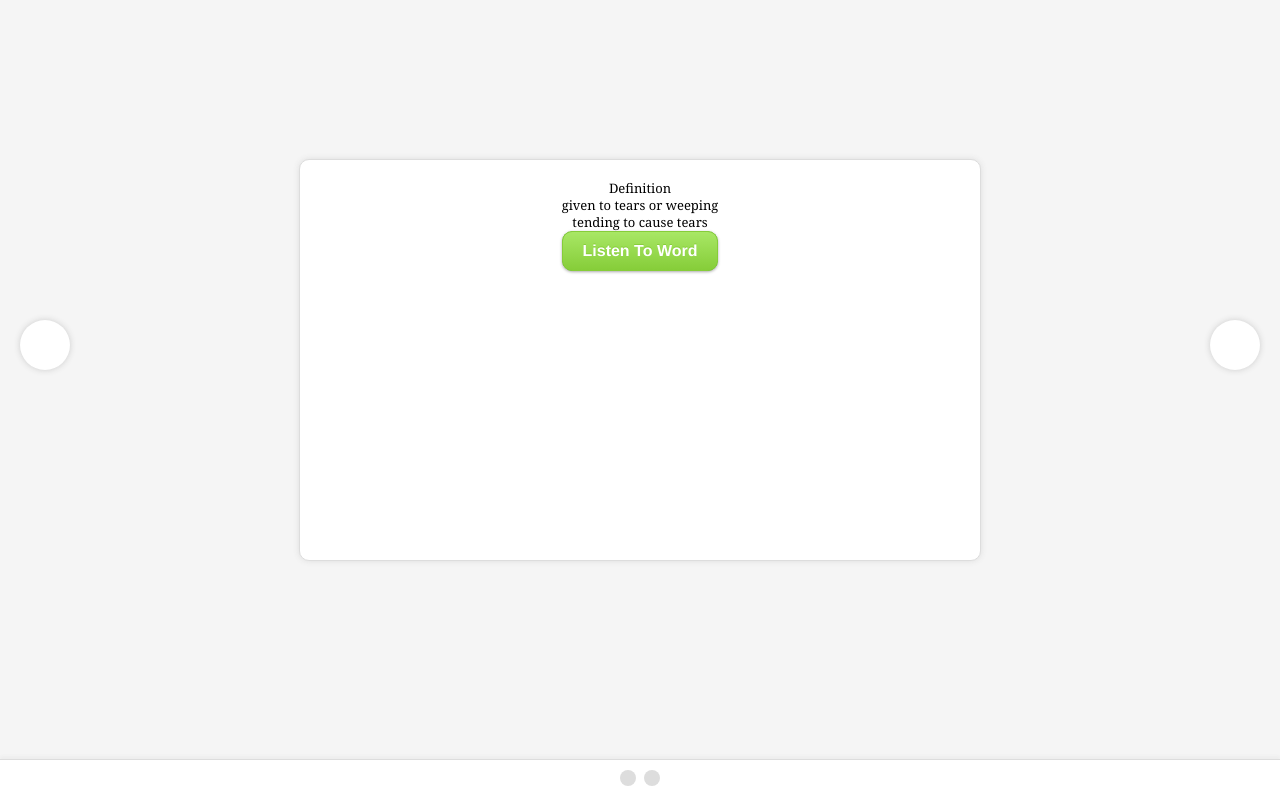
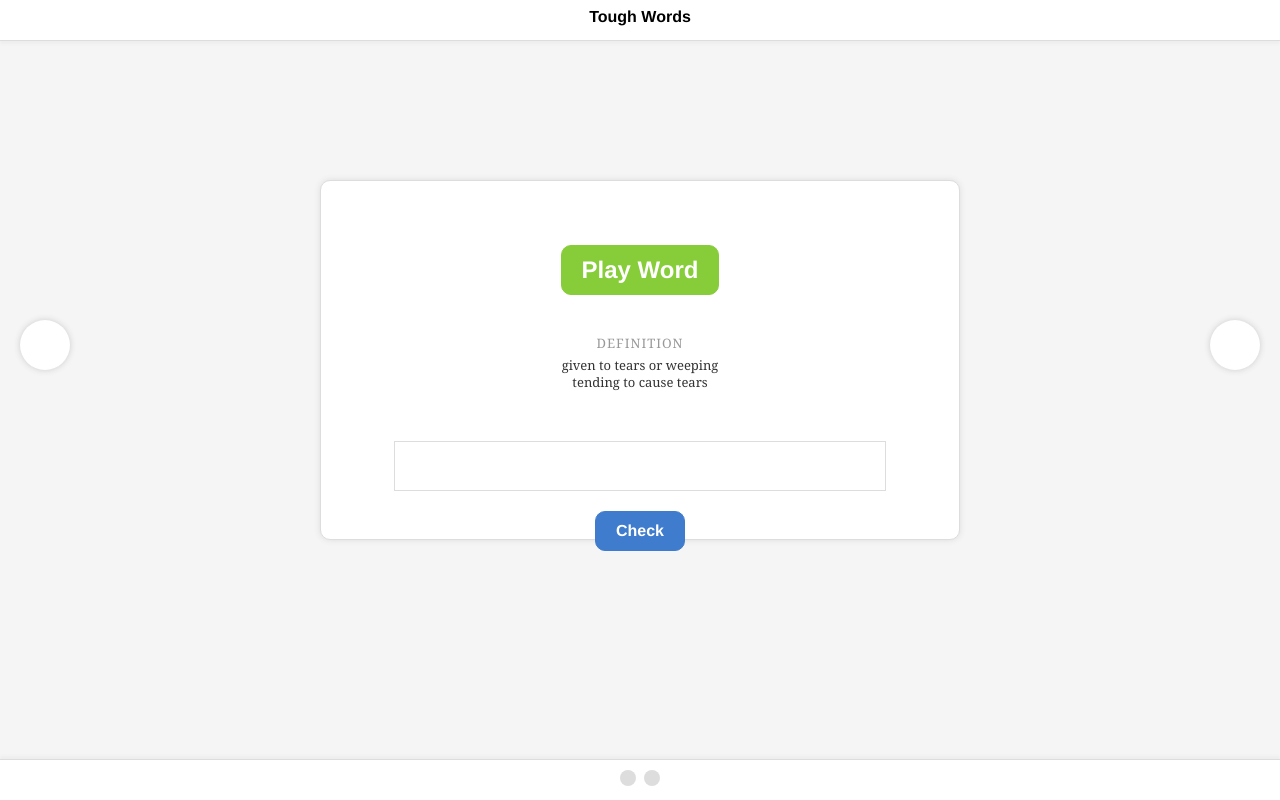
Before and after one commit to tomgenoni/projects, a PHP site: page / in a window 1280 px wide. Run offline with PHP 8.4, Linux system fonts and the light colour scheme; some libraries are stand-ins or nearby versions.

Commit message:
Working with with words.

```diff
--- a/spell/index.html
+++ b/spell/index.html
@@ -11,27 +11,39 @@
 	<div class="clicker clicker-left"></div>
 	<div class="clicker clicker-right"></div>
 
+	<div id="header">
+		<h1>Tough Words</h1>
+	</div>
+
 
 	<div id="container">
 		<ul id="list">
 			<li class="panel" data-word="lachrymose">
 				<div class="word-wrap">
+					<a class="playBtn" href="#">Play Word</a>
 					<h2>Definition</h2>
 					<ol>
-						<li>given to tears or weeping</li>
+						<li>given to tears or weeping </li>
 						<li>tending to cause tears</li>
 					</ol>
-					<a class="btn" href="#">Listen To Word</a>
+					<input type="text" />
+					<a class="checkBtn" href="#">Check</a>
+					<div class="answer correct">✔ Correct</div>
+					<div class="answer incorrect">✖ Incorrect</div>
 				</div>
 			</li>
 			<li class="panel" data-word="mournful">
 				<div class="word-wrap">
+					<a class="playBtn" href="#">Play Word</a>
 					<h2>Definition</h2>
 					<ol>
-						<li>given to tears or weeping</li>
+						<li>something </li>
 						<li>tending to cause tears</li>
 					</ol>
-					<a class="btn" href="#">Listen To Word</a>
+					<input type="text" />
+					<a class="checkBtn" href="#">Check</a>
+					<div class="answer correct">✓ Correct</div>
+					<div class="answer incorrect">✖ Incorrect</div>
 				</div>
 			</li>
 		</ul>
--- a/spell/js/quiz.js
+++ b/spell/js/quiz.js
@@ -2,7 +2,7 @@ $(document).ready(function() {
 
 	// suppose to use '.on()' instead of .live()
 	// but it not worko
-	$(".btn").live("click", function(event){
+	$(".playBtn").live("click", function(event){
     	var panel = $(this).closest(".panel");
     	var word = panel.attr("data-word");
 
@@ -12,10 +12,21 @@ $(document).ready(function() {
 	            class: 'sample',
 	        }).appendTo(panel);
     	 }
-
         panel.find("audio").get(0).play();
         return false;
+    })
 
+	$(".checkBtn").live("click", function(event){
+    	var panel = $(this).closest(".panel");
+    	var word = panel.attr("data-word");
+    	var attempt = panel.find("input").val();
+    	$(this).hide();
+    	if (attempt == word ) {
+    		panel.find(".correct").show();
+    	} else {
+    		panel.find(".incorrect").show();
+    	}
+        return false;
     })
 
 })
--- a/spell/scss/screen.scss
+++ b/spell/scss/screen.scss
@@ -39,28 +39,94 @@ html, body {
 				width: 50%;
 				height: 50%;
 				margin: 0 auto;
-				padding: 20px;
+				padding: 5% 2%;
+				@include box-sizing(border-box);
 				@include border-radius(10px);
 				border: 1px solid #ddd;
 				@include box-shadow(0 0 6px #ddd);
 				text-align: center;
+
+				h2 {
+					margin: 40px 0 5px;
+					color: #999;
+					letter-spacing: 1px;
+					text-transform: uppercase;
+				}
+
+				ol {
+					color: #333;
+				}
+
+				input {
+					border: 1px solid #ddd;
+					padding: 10px;
+					font: 24px "Helvetica Neue";
+					margin: 50px auto 20px;
+					width: 80%;
+					text-align: center;
+					display: block;
+				}
+
+				.answer {
+					background: #fff;
+					padding: 10px 20px;
+					@include border-radius(10px);
+					font: bold 16px "Helvetica Neue";
+					color: #fff;
+					text-decoration: none;
+					display: inline-block;
+					display: none;
+
+					&.correct {
+						color: #86cd39;
+					}
+					&.incorrect {
+						color: red;
+					}
+				}
 			}
 		}
 	}
 }
 
-.btn {
-	background: green;
+.playBtn {
+	background: #86cd39;
 	padding: 10px 20px;
 	@include border-radius(10px);
-	@include linear-gradient(#86cd39,#a8e765);
-	@include box-shadow(0 1px 3px #aaa);
-	@include text-shadow(0 -1px 0 #86cd39);
-	font: bold 16px "Helvetica Neue";
+	font: bold 24px "Helvetica Neue";
 	border: 1px solid #86cd39;
 	color: #fff;
 	text-decoration: none;
 	display: inline-block;
+
+}
+.checkBtn {
+	background: #407ccd;
+	padding: 10px 20px;
+	@include border-radius(10px);
+	font: bold 16px "Helvetica Neue";
+	border: 1px solid #407ccd;
+	color: #fff;
+	text-decoration: none;
+	display: inline-block;
+
+}
+
+#header {
+	position: fixed;
+	top: 0;
+	left: 0;
+	right: 0;
+	height: 40px;
+	background: #fff;
+	border-bottom: 1px solid #ddd;
+	@include box-shadow(0 3px 3px #eee);
+
+	h1 {
+		text-align: center;
+		font: bold 16px "Helvetica Neue";
+		margin-top: 8px;
+	}
 }
 
 #footer-controls {
```
Also changed, not shown: spell/css/screen.css.
